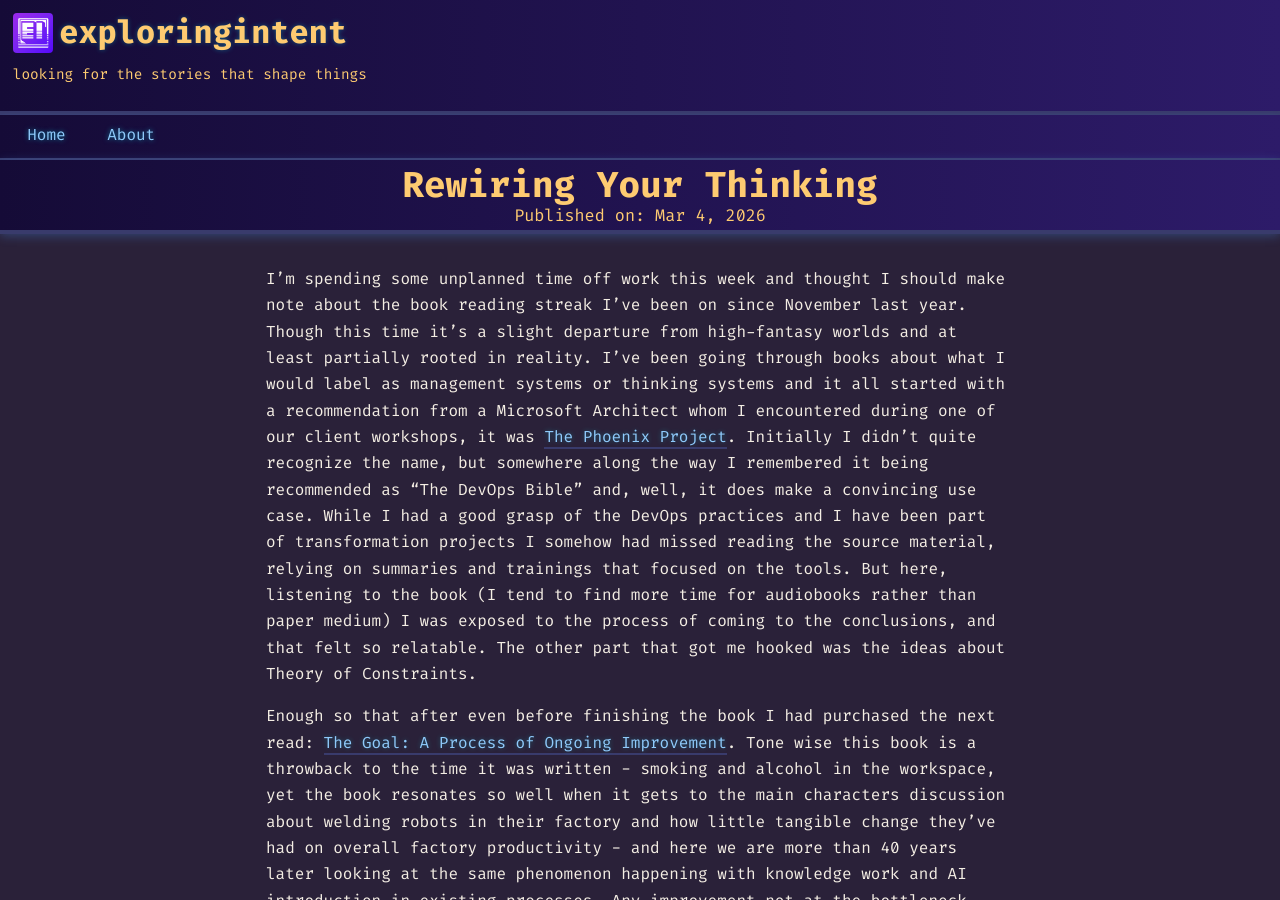
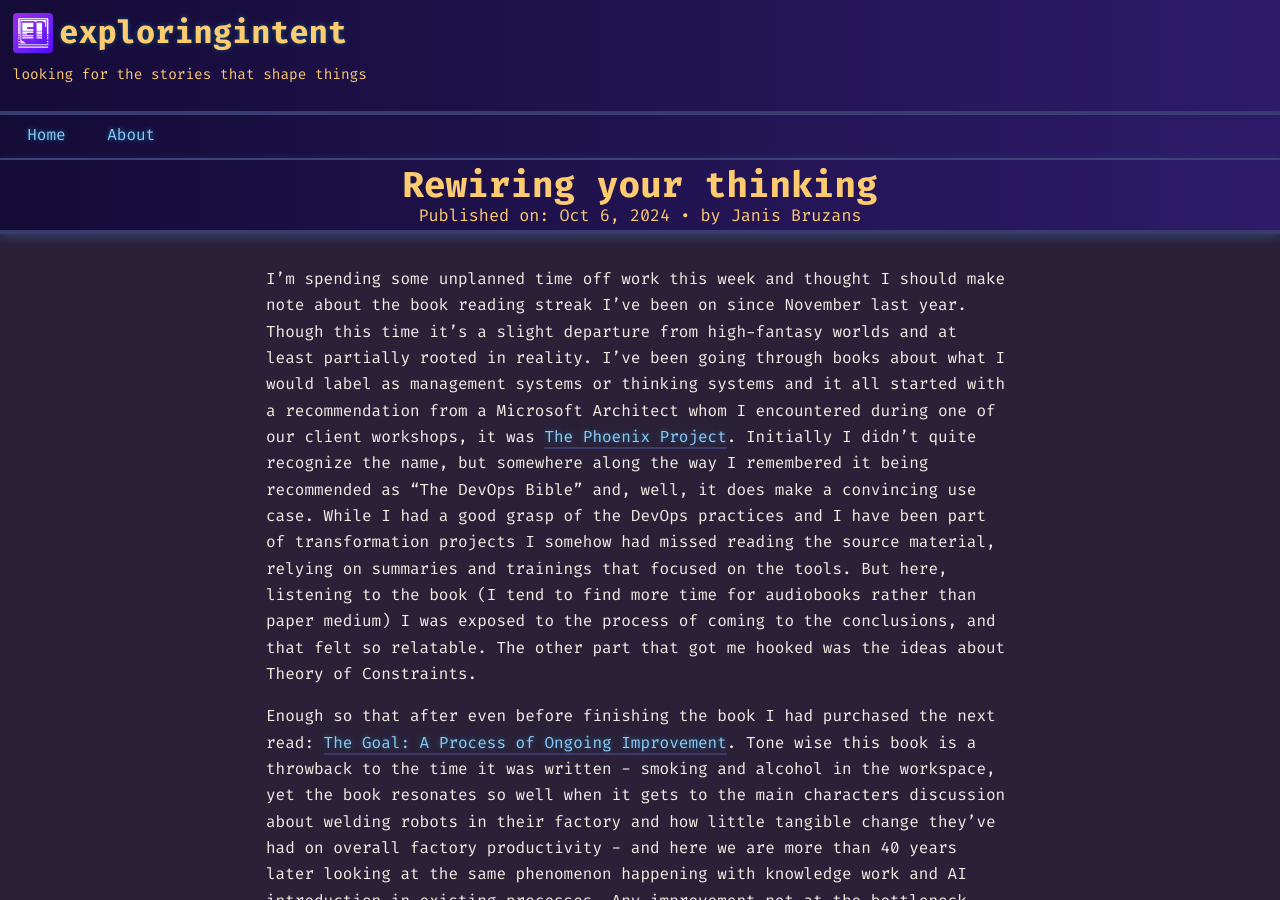
Before and after one commit to exploringintent/exploringintent.github.io, a Jekyll site: the page built from _posts/2026-03-04-rewiring-your-thinking.markdown, in a window 1280 px wide and 900 px high. Built offline with Jekyll 4.4.1, drawn with Linux system fonts in a browser that asks for light colours; our own code applies the rules of GitHub Pages for plain Markdown files; part of the change alters nothing that is shown.

Commit message:
Fixing header for new article

```diff
--- a/_posts/2026-03-04-rewiring-your-thinking.markdown
+++ b/_posts/2026-03-04-rewiring-your-thinking.markdown
@@ -1,3 +1,11 @@
+---
+layout: post
+title:  Rewiring your thinking
+date:   2024-10-06 7:00:00 +0000
+author: Janis Bruzans
+tags: [leadership, systems thinking, theory of constraints, lean]
+---
+
 I'm spending some unplanned time off work this week and thought I should make note about the book reading streak I've been on since November last year. Though this time it's a slight departure from high-fantasy worlds and at least partially rooted in reality. I've been going through books about what I would label as management systems or thinking systems and it all started with a recommendation from a Microsoft Architect whom I encountered during one of our client workshops, it was [The Phoenix Project](https://amzn.eu/d/07EPXRXl). Initially I didn't quite recognize the name, but somewhere along the way I remembered it being recommended as "The DevOps Bible" and, well, it does make a convincing use case. While I had a good grasp of the DevOps practices and I have been part of transformation projects I somehow had missed reading the source material, relying on summaries and trainings that focused on the tools. But here, listening to the book (I tend to find more time for audiobooks rather than paper medium) I was exposed to the process of coming to the conclusions, and that felt so relatable. The other part that got me hooked was the ideas about Theory of Constraints.
 
 Enough so that after even before finishing the book I had purchased the next read: [The Goal: A Process of Ongoing Improvement](https://amzn.eu/d/0iTFpNoG). Tone wise this book is a throwback to the time it was written - smoking and alcohol in the workspace, yet the book resonates so well when it gets to the main characters discussion about welding robots in their factory and how little tangible change they've had on overall factory productivity - and here we are more than 40 years later looking at the same phenomenon happening with knowledge work and AI introduction in existing processes. Any improvement not at the bottleneck will not bring you closer to the goal and the overall importance of flow.
```
